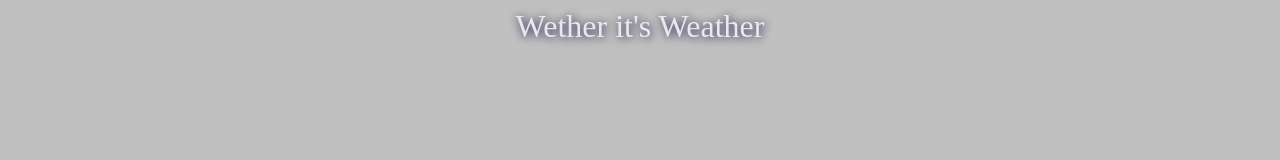
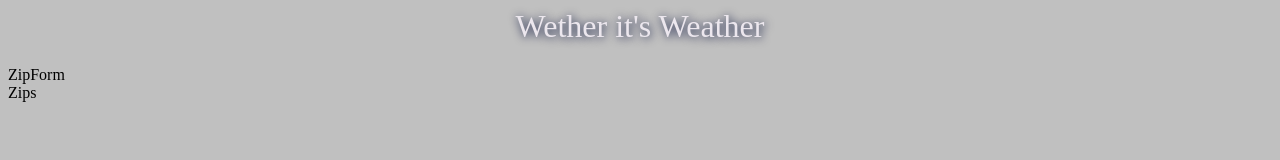
Before and after one commit to Haloren/weather-frontend, a React (Create React App) app: page /users/1 in a window 1280 px wide. Shown: the top 160 px of the page. Built offline with nearby package versions, Linux system fonts and the light colour scheme; no server answers.

Commit message:
started zip, zips, zipform & fixed returning undefined user issue

```diff
--- a/src/components/User.js
+++ b/src/components/User.js
@@ -1,4 +1,5 @@
 import React from 'react'
+import ZipsContainer from '../containers/ZipsContainer'
 
 const User = (props) => {
     // console.log(props)
@@ -6,11 +7,15 @@ const User = (props) => {
     let user = props.users[props.match.params.id - 1]
     // console.log(user)
     return (
-        // <li key={props.user.id}>
-        <h1>
-            {/* {props.user.email} */}
-            {user ? user.email : null}
-        </h1>
+        <div>
+            {/* <li key={props.user.id}> */}
+            <h1>
+                {/* {props.user.email} */}
+                {/* {user ? user.email : null} */}
+                {user && user.email}
+            </h1>
+            <ZipsContainer user={user}/>
+        </div>
     )
 }
 
--- /dev/null
+++ b/src/components/ZipForm.js
@@ -0,0 +1,14 @@
+import React from 'react'
+
+class ZipForm extends React.Component {
+
+    render() {
+        return (
+            <div>
+                ZipForm
+            </div>
+        )
+    }
+}
+
+export default ZipForm
--- /dev/null
+++ b/src/components/Zips.js
@@ -0,0 +1,13 @@
+import { render } from '@testing-library/react'
+import React from 'react'
+
+const Zips = (props) => {
+
+    return (
+        <div>
+            Zips
+        </div>
+    )
+}
+
+export default Zips
--- a/src/containers/ZipsContainer.js
+++ b/src/containers/ZipsContainer.js
@@ -1,11 +1,15 @@
 import React from 'react'
+import ZipForm from '../components/ZipForm'
+import Zips from '../components/Zips'
+import userReducer from '../reducers/userReducer'
 
 class ZipsContainer extends React.Component {
 
     render() {
         return (
             <div>
-                ZipsContainer
+                <ZipForm />
+                <Zips zips={this.props.user && this.props.user.locations}/>
             </div>
         )
     }
```
Also changed, not shown: src/components/Zip.js (added), 1 other file (tests, documents, lock files or other folders).
